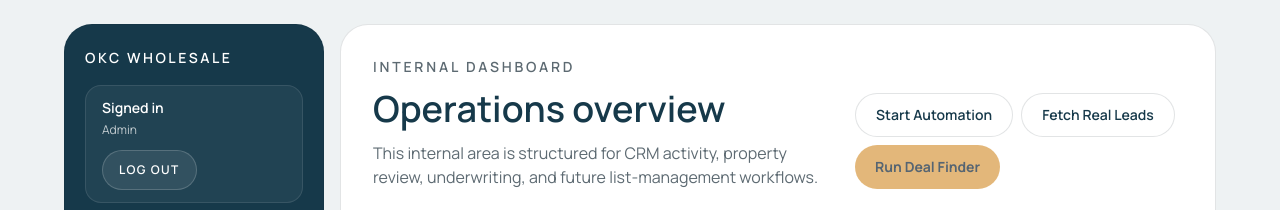
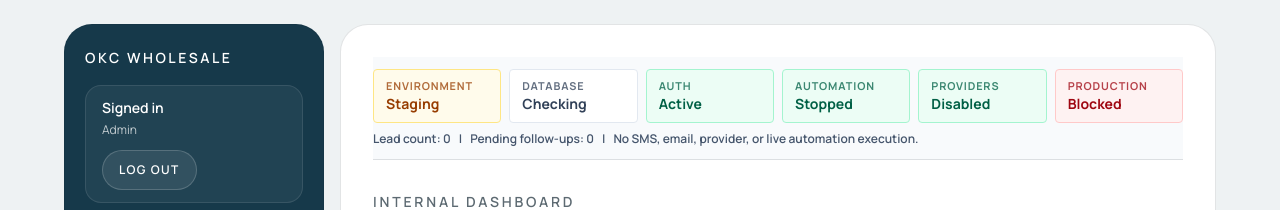
Before and after one commit to Jimbol2023/okc-ai-system, a Next.js app: page /dashboard in a window 1280 px wide. Shown: the top 210 px of the page. Built offline with nearby package versions, Linux system fonts and the light colour scheme; no server answers.

Commit message:
Add isolated dashboard system health safety bar
Adds a read-only sticky staging safety bar isolated into a dedicated component. Exposes environment, DB, auth, automation, provider, and production-block status. Does not enable providers or automation. No DB, schema, or migration changes.

```diff
--- a/app/(dashboard)/dashboard/page.tsx
+++ b/app/(dashboard)/dashboard/page.tsx
@@ -10,6 +10,7 @@ import type { StoredLead } from "@/lib/leads-storage";
 import { StatCard } from "@/components/shared/stat-card";
 import SystemReadinessPanel from "@/components/dashboard/system-readiness-panel";
 import BuyerIntelligencePanel from "@/components/dashboard/buyer-intelligence-panel";
+import { SystemHealthSafetyBar } from "@/components/dashboard/system-health-safety-bar";
 
 const queue = [
   "Review new seller leads and assign an owner.",
@@ -124,6 +125,13 @@ export default function DashboardPage() {
 
   return (
     <div className="space-y-8">
+      <SystemHealthSafetyBar
+        leadCount={openLeadCount}
+        pendingFollowUpCount={pendingFollowUpCount}
+        isLoadingLeads={isLoadingLeads}
+        isAutomationRunning={isAutomationRunning}
+      />
+
       <div className="flex flex-col gap-4 md:flex-row md:items-end md:justify-between">
         <div className="space-y-3">
           <p className="text-sm font-semibold uppercase tracking-[0.2em] text-muted">Internal Dashboard</p>
--- /dev/null
+++ b/components/dashboard/system-health-safety-bar.tsx
@@ -0,0 +1,59 @@
+"use client";
+
+type SystemHealthSafetyBarProps = {
+  leadCount: number;
+  pendingFollowUpCount: number;
+  isLoadingLeads: boolean;
+  isAutomationRunning: boolean;
+};
+
+function StatusPill({
+  label,
+  value,
+  tone = "neutral",
+}: {
+  label: string;
+  value: string;
+  tone?: "neutral" | "safe" | "warn" | "blocked";
+}) {
+  const toneClass = {
+    neutral: "border-slate-200 bg-white text-slate-700",
+    safe: "border-emerald-200 bg-emerald-50 text-emerald-800",
+    warn: "border-amber-200 bg-amber-50 text-amber-800",
+    blocked: "border-red-200 bg-red-50 text-red-800",
+  }[tone];
+
+  return (
+    <div className={`min-w-0 rounded border px-3 py-2 ${toneClass}`}>
+      <p className="text-[0.68rem] font-bold uppercase tracking-[0.08em] opacity-75">{label}</p>
+      <p className="truncate text-sm font-bold">{value}</p>
+    </div>
+  );
+}
+
+export function SystemHealthSafetyBar({
+  leadCount,
+  pendingFollowUpCount,
+  isLoadingLeads,
+  isAutomationRunning,
+}: SystemHealthSafetyBarProps) {
+  return (
+    <section className="sticky top-0 z-30 border-b border-border bg-[#f8fafc]/95 py-3 backdrop-blur">
+      <div className="grid gap-2 sm:grid-cols-2 lg:grid-cols-6">
+        <StatusPill label="Environment" value="Staging" tone="warn" />
+        <StatusPill label="Database" value={isLoadingLeads ? "Checking" : "Connected"} tone={isLoadingLeads ? "neutral" : "safe"} />
+        <StatusPill label="Auth" value="Active" tone="safe" />
+        <StatusPill label="Automation" value={isAutomationRunning ? "Dry Run Only" : "Stopped"} tone={isAutomationRunning ? "warn" : "safe"} />
+        <StatusPill label="Providers" value="Disabled" tone="safe" />
+        <StatusPill label="Production" value="Blocked" tone="blocked" />
+      </div>
+      <div className="mt-2 flex flex-wrap gap-2 text-xs font-semibold text-slate-600">
+        <span>Lead count: {leadCount}</span>
+        <span aria-hidden="true">|</span>
+        <span>Pending follow-ups: {pendingFollowUpCount}</span>
+        <span aria-hidden="true">|</span>
+        <span>No SMS, email, provider, or live automation execution.</span>
+      </div>
+    </section>
+  );
+}
```
